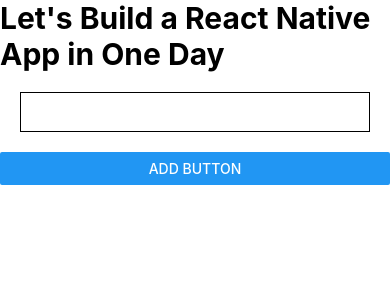
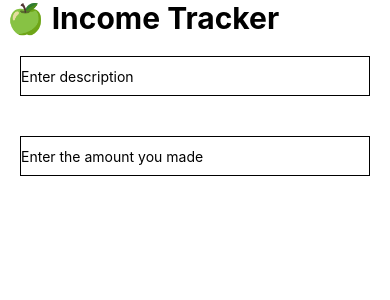
Before and after one commit to josephtawil/React_Native_App, a React Native app: screen / in a window 390 px wide. Shown: the top 300 px of the page. Built offline with nearby package versions, Linux system fonts and the light colour scheme.

Commit message:
added text input for income and description

```diff
--- a/App.js
+++ b/App.js
@@ -4,26 +4,26 @@
 //use uuid for keys
 
 const App = () => {
-  const [input, setInput] = useState('');
-  const [todos, setTodos] = useState([]);
-  const addTodo = () => {
-    setTodos([input, ...todos]);
-    setInput('');
-  }
+  const [description, setDescription] = useState('');
+  const [amount, setAmount] = useState('');
+  const [gisg, setGigs] = useState([
+    {
+      description: 'Freelance Job',
+      amount: 400.00
+    }
+  ]);
+
   return (
     <SafeAreaView>
       <View>
-          <Text style={styles.firstLabel}>Let's Build a React Native App in One Day</Text>
+          <Text style={styles.firstLabel}> 🍏 Income Tracker</Text>
       </View>
 
-     <ScrollView>
-     {todos.map(todo=>(
-        <Todo title={todo}/>
-      ))}
-     </ScrollView>
 
-      <TextInput style = { styles.todoInput} value={input} onChangeText={text => setInput(text)}/>
-      <Button title="Add Button" onPress={addTodo}/>
+      <TextInput placeholder = "Enter description" keyboardType = "default"  style = { styles.todoInput} value={description} onChangeText={text => setDescription(text)}/>
+
+      <TextInput placeholder = "Enter the amount you made" keyboardType = "numeric" style = { styles.todoInput} value={amount} onChangeText={text => setAmount(text)}/>
+      {/* <Button title="Add Button" onPress={addTodo}/> */}
     </SafeAreaView>
   )
 }
--- a/components/Todo.js
+++ b/components/Todo.js
@@ -4,7 +4,7 @@
 const Todo = ({title="Default Todo"}) => {
     return (
         <View>
-            <Text>{title}</Text>
+            <Text>🔥 {title}</Text>
         </View>
     )
 }
```
